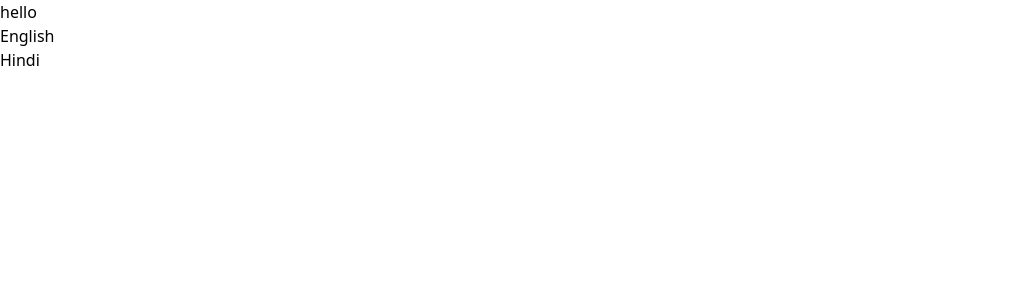
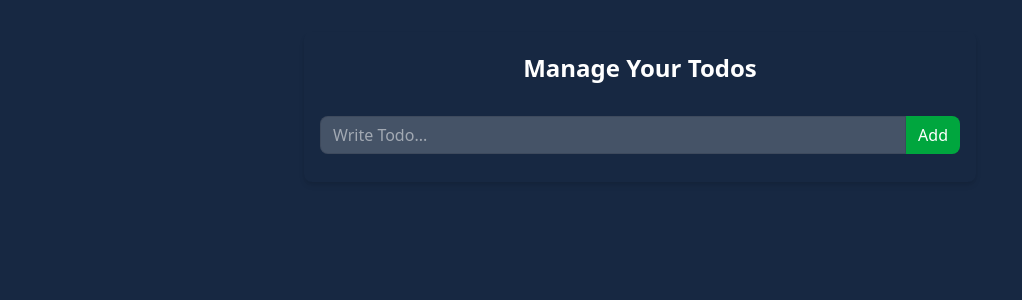
Before and after one commit to akashtyagi03/Practice-React, a React (Vite) app in the folder Practice-Task-In-React/: page / in a window 1280 px wide. Shown: the top 300 px of the page, without its empty margins (0-1022 px from the left). Built offline with nearby package versions, Linux system fonts and the light colour scheme.

Commit message:
done with context and localstorage

```diff
--- a/Practice-Task-In-React/src/App.jsx
+++ b/Practice-Task-In-React/src/App.jsx
@@ -1,16 +1,59 @@
-import Greeting from "./component/Greeting";
-import { Language } from "./component/Language";
-import { useState } from "react";
-import Languageswitch from "./component/Languageswitch";
+import { useEffect, useState } from "react";
+import { TodoProvider } from "./component";
+import Todoform from "./todocomponent/Todoform";
+import Todoitem from "./todocomponent/Todoitem";
 
 function App() {
-  const [language, setLanguage] = useState("en")
+  const [todos, setTodos] = useState([])
+
+  const addTodo = (todo)=>{
+    setTodos((prevtodo)=> [{id:Date.now(), ...todo}, ...prevtodo])
+  }
+
+  const updateTodo = (todo, id)=>{
+    setTodos((prevtodos)=> prevtodos.map((prevtodo)=>(prevtodo.id===id?todo:prevtodo)))
+  }
+
+  const deleteTodo = (id)=>{
+    setTodos((prev)=>prev.filter((prevtodo)=> prevtodo.id !== id))
+  }
+
+  const toggelTodo = (id)=>{
+    setTodos((prev)=> prev.map((prevtodo)=> prevtodo.id===id ? {...prevtodo, completed: !prevtodo.completed} : prevtodo))
+  }
+
+  useEffect(()=>{
+    const todos=JSON.parse(localStorage.getItem("todos"))
+    if (todos && todos.length){
+      setTodos(todos)
+    }
+  },[])
+
+  useEffect(()=>{
+    localStorage.setItem("todos", JSON.stringify(todos))
+  }, [todos])
+
 
   return (
-    <Language.Provider value={{language, setLanguage}}>
-      <Greeting/>
-      <Languageswitch/>
-    </Language.Provider>
+    <TodoProvider value={{todos, addTodo, updateTodo, deleteTodo, toggelTodo}}>
+      <div className="bg-[#172842] min-h-screen py-8">
+        <div className="w-full max-w-2xl mx-auto shadow-md rounded-lg px-4 py-3 text-white">
+          <h1 className="text-2xl font-bold text-center mb-8 mt-2">Manage Your Todos</h1>
+          <div className="mb-4">
+            <Todoform/>
+          </div>
+          <div className="flex flex-wrap gap-y-3">
+            {/*Loop and Add TodoItem here */}
+            {todos.map((todo)=>(
+              <div key={todo.id}
+              className="w-full">
+                <Todoitem todo={todo}/>
+              </div>
+            ))}
+          </div>
+        </div>
+      </div>
+    </TodoProvider>
   );
 }
 
--- a/Practice-Task-In-React/src/component/Greeting.jsx
+++ /dev/null
@@ -1,14 +0,0 @@
-import React, { useContext } from 'react'
-import { Language } from './Language'
-
-const Greeting = () => {
-    const { language } = useContext(Language)
-
-  return (
-    <div>
-      <h1>{language === "en" ? "hello" : "Namaste"}</h1>
-    </div>
-  )
-}
-
-export default Greeting
--- a/Practice-Task-In-React/src/component/Language.js
+++ /dev/null
@@ -1,6 +0,0 @@
-import { createContext } from "react";
-
-export const Language = createContext({
-    language : "en",
-    setLanguage : ()=>{}
-})
--- a/Practice-Task-In-React/src/component/Languageswitch.jsx
+++ /dev/null
@@ -1,16 +0,0 @@
-import React, { useContext } from 'react'
-import { Language } from './Language'
-
-const Languageswitch = () => {
-    const { setLanguage } = useContext(Language)
-
-  return (
-    <div>
-      <button onClick={()=>setLanguage("en")}>English</button>
-      <br />
-      <button onClick={()=>setLanguage("hi")}>Hindi</button>
-    </div>
-  )
-}
-
-export default Languageswitch
--- /dev/null
+++ b/Practice-Task-In-React/src/component/Todocontext.js
@@ -0,0 +1,20 @@
+import {createContext, useContext} from "react"
+export const TodoContext = createContext({
+    todos:[
+        {
+            id:1,
+            todo:"msg",
+            completed:false
+        }
+    ],
+    addTodo : (todo)=>{},
+    updateTodo: (todo, id)=>{},
+    deleteTodo: (id)=>{},
+    toggelTodo: (id)=>{}
+})
+
+export const useTodo = ()=>{
+    return useContext(TodoContext)
+}
+
+export const TodoProvider = TodoContext.Provider
--- /dev/null
+++ b/Practice-Task-In-React/src/component/index.js
@@ -0,0 +1 @@
+export {useTodo, TodoProvider, TodoContext} from "./Todocontext"
--- /dev/null
+++ b/Practice-Task-In-React/src/todocomponent/Todoform.jsx
@@ -0,0 +1,31 @@
+import React, { useState } from 'react'
+import { useTodo } from '../component';
+
+function Todoform() {
+    const [todo, setTodo] = useState("");
+    const {addTodo} = useTodo()
+
+    const add = (e)=>{
+        e.preventDefault()
+        if (!todo) return
+        addTodo({todo, completed:false})
+        setTodo("");
+    }
+
+    return (
+        <form onSubmit={add} className="flex">
+            <input
+                type="text"
+                placeholder="Write Todo..."
+                className="w-full border border-black/10 rounded-l-lg px-3 outline-none duration-150 bg-white/20 py-1.5"
+                value={todo}
+                onChange={(e)=>setTodo(e.target.value)}
+            />
+            <button type="submit" className="rounded-r-lg px-3 py-1 bg-green-600 text-white shrink-0">
+                Add
+            </button>
+        </form>
+    );
+}
+
+export default Todoform;
--- /dev/null
+++ b/Practice-Task-In-React/src/todocomponent/Todoitem.jsx
@@ -0,0 +1,63 @@
+import React, { useState } from 'react'
+import { useTodo } from '../component';
+
+function Todoitem({ todo }) {
+    const [isTodoEditable, setIsTodoEditable] = useState(false)
+    const [todoMsg, setTodoMsg]=useState(todo.todo)
+    const {updateTodo, deleteTodo, toggelTodo} = useTodo()
+
+    const editTodo = ()=>{
+        updateTodo(todo.id, {...todo, todo: todoMsg})
+        setIsTodoEditable(false)
+    }
+    const toggleCompleted = ()=>{
+        console.log(todo.id)
+        toggelTodo(todo.id)
+    }
+    return (
+        <div
+            className={`flex border border-black/10 rounded-lg px-3 py-1.5 gap-x-3 shadow-sm shadow-white/50 duration-300  text-black ${
+                todo.completed ? "bg-[#c6e9a7]" : "bg-[#ccbed7]"
+            }`}
+        >
+            <input
+                type="checkbox"
+                className="cursor-pointer"
+                checked={todo.completed}
+                onChange={toggleCompleted}
+            />
+            <input
+                type="text"
+                className={`border outline-none w-full bg-transparent rounded-lg ${
+                    isTodoEditable ? "border-black/10 px-2" : "border-transparent"
+                } ${todo.completed ? "line-through" : ""}`}
+                value={todoMsg}
+                onChange={(e) => setTodoMsg(e.target.value)}
+                readOnly={!isTodoEditable}
+            />
+            {/* Edit, Save Button */}
+            <button
+                className="inline-flex w-8 h-8 rounded-lg text-sm border border-black/10 justify-center items-center bg-gray-50 hover:bg-gray-100 shrink-0 disabled:opacity-50"
+                onClick={() => {
+                    if (todo.completed) return;
+
+                    if (isTodoEditable) {
+                        editTodo();
+                    } else setIsTodoEditable((prev) => !prev);
+                }}
+                disabled={todo.completed}
+            >
+                {isTodoEditable ? "📁" : "✏️"}
+            </button>
+            {/* Delete Todo Button */}
+            <button
+                className="inline-flex w-8 h-8 rounded-lg text-sm border border-black/10 justify-center items-center bg-gray-50 hover:bg-gray-100 shrink-0"
+                onClick={() => deleteTodo(todo.id)}
+            >
+                ❌
+            </button>
+        </div>
+    );
+}
+
+export default Todoitem;
--- /dev/null
+++ b/Practice-Task-In-React/src/todocomponent/index.js
@@ -0,0 +1,11 @@
+import React from 'react'
+
+const index = () => {
+  return (
+    <div>
+
+    </div>
+  )
+}
+
+export default index
```
Also changed, not shown: 1 other file (tests, documents, lock files or other folders).
